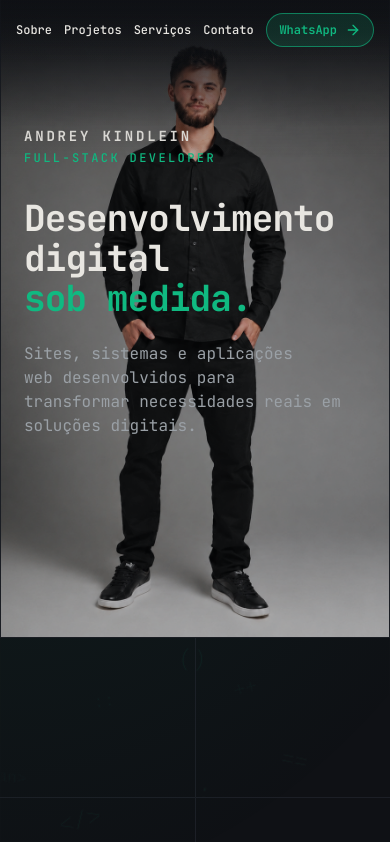
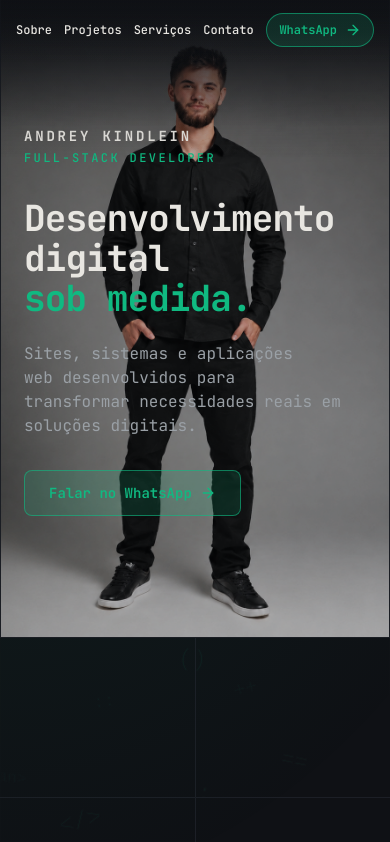
Before and after one commit to Andrey-Santos/kindlein-portfolio, a Next.js app: page / in a window 390 px wide. Shown: the part 3-845 px from the top of the page. Built offline with nearby package versions, Linux system fonts and the light colour scheme.

Commit message:
fix: volta botao WhatsApp no Hero (desktop e mobile)
Reverte remocao do commit 63ea586 a pedido do usuario. Estilo
atualizado pra bater com o botao do header (border-primary/60,
bg-primary/15, font-semibold).

```diff
--- a/components/sections/hero.tsx
+++ b/components/sections/hero.tsx
@@ -1,7 +1,10 @@
 "use client";
 
 import Image from "next/image";
+import Link from "next/link";
+import { ArrowRight } from "lucide-react";
 import { useEffect, useRef, useState } from "react";
+import { contact } from "@/lib/data";
 
 const RUNWAY_VH = 200;
 const GAP_PX = 32;
@@ -223,9 +226,33 @@ export function Hero() {
                   Sites, sistemas e aplicações web desenvolvidos para
                   transformar necessidades reais em soluções digitais.
                 </p>
+
+                <div className="animate-fade-in animation-delay-600 mt-8">
+                  <Link
+                    href={`https://wa.me/${contact.whatsapp}`}
+                    target="_blank"
+                    rel="noopener noreferrer"
+                    className="inline-flex items-center gap-2 rounded-md border border-primary/60 bg-primary/15 px-6 py-3 text-sm font-semibold text-primary transition-colors hover:bg-primary/25"
+                  >
+                    Falar no WhatsApp
+                    <ArrowRight className="size-4" />
+                  </Link>
+                </div>
               </div>
 
-              {!enabled && <div className="mb-10 mt-[260px]" aria-hidden="true" />}
+              {!enabled && (
+                <div className="relative mb-10 mt-[260px]">
+                  <Link
+                    href={`https://wa.me/${contact.whatsapp}`}
+                    target="_blank"
+                    rel="noopener noreferrer"
+                    className="inline-flex items-center gap-2 rounded-md border border-primary/60 bg-primary/15 px-6 py-3 text-sm font-semibold text-primary transition-colors hover:bg-primary/25"
+                  >
+                    Falar no WhatsApp
+                    <ArrowRight className="size-4" />
+                  </Link>
+                </div>
+              )}
 
               <div
                 id={enabled ? undefined : "sobre"}
```
